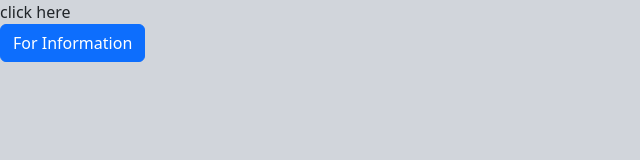
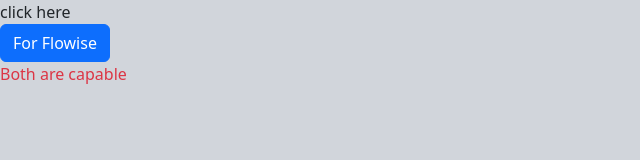
Before and after one commit to eDeveloper132/Hackathon, a website: page public/index.html in a window 1280 px wide. Shown: the whole page, without its empty margins (0-640 px from the left). Drawn offline with nearby package versions, Linux system fonts and the light colour scheme.

Commit message:
Finalyzed

```diff
--- a/public/index.html
+++ b/public/index.html
@@ -9,7 +9,8 @@
 </head>
 <body class="bg-gray-300">
   <p>click here</p>
-    <a href="./flow.html"><button class="btn btn-primary">For Information</button></a>
+    <a href="./flow.html"><button class="btn btn-primary">For Flowise</button></a>
+    <p class="text-danger">Both are capable</p>
 
   <div class="flex justify-center forRender text-white">
 
```
Also changed, not shown: public/flow.html (+2 -1 lines).
